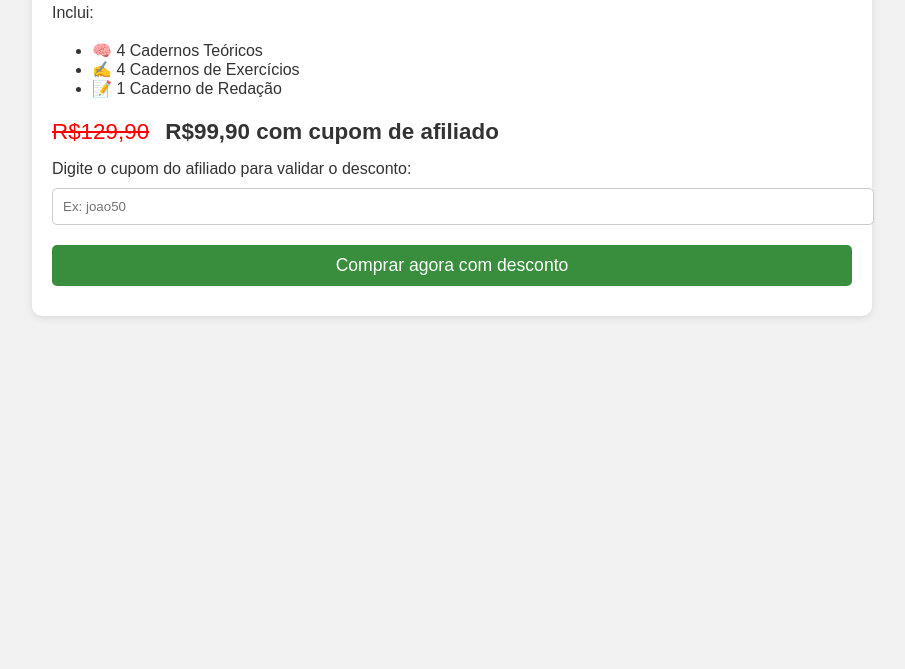
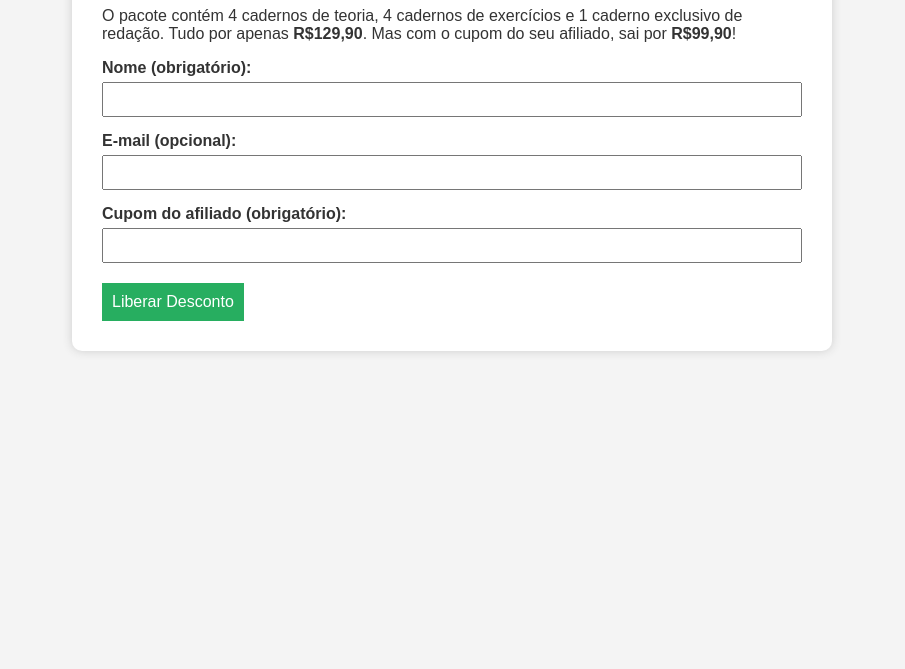
Before and after one commit to Tryphosion/pagina-enem, a plain HTML site: page index.html in a window 1280 px wide. Shown: the part 131-800 px from the top of the page, without its empty margins (188-1093 px from the left). Drawn offline with Linux system fonts and the light colour scheme.

Commit message:
Add files via upload

```diff
--- a/index.html
+++ b/index.html
@@ -1,47 +1,109 @@
 
 <!DOCTYPE html>
-<html lang="pt-br">
+<html lang="pt-BR">
 <head>
     <meta charset="UTF-8">
-  <title>Pacote Completo ENEM</title>
-  <meta name="viewport" content="width=device-width, initial-scale=1.0">
+    <title>Pacote Completo ENEM - Promoção Especial</title>
     <style>
-    body { font-family: Arial, sans-serif; margin: 0; padding: 0; background: #f2f2f2; color: #333; }
-    .container { max-width: 800px; margin: 30px auto; background: #fff; padding: 20px; border-radius: 10px; box-shadow: 0 2px 8px rgba(0,0,0,0.1); }
-    h1 { color: #d32f2f; }
-    h2 { color: #388e3c; }
-    p { line-height: 1.6; }
-    .price { font-size: 1.4em; margin: 10px 0; }
-    .price del { color: red; margin-right: 10px; }
-    input, button { padding: 10px; margin: 10px 0; width: 100%; border-radius: 5px; border: 1px solid #ccc; }
-    button { background: #388e3c; color: #fff; border: none; cursor: pointer; font-size: 1.1em; }
-    button:hover { background: #2e7d32; }
+        body {
+            font-family: Arial, sans-serif;
+            padding: 20px;
+            background: #f4f4f4;
+            color: #333;
+        }
+        .container {
+            max-width: 700px;
+            margin: 0 auto;
+            background: white;
+            padding: 30px;
+            border-radius: 10px;
+            box-shadow: 0 0 10px #ccc;
+        }
+        h1 {
+            color: #2c3e50;
+        }
+        label {
+            display: block;
+            margin-top: 15px;
+            font-weight: bold;
+        }
+        input[type="text"], input[type="email"] {
+            width: 100%;
+            padding: 8px;
+            margin-top: 5px;
+            box-sizing: border-box;
+        }
+        button {
+            margin-top: 20px;
+            padding: 10px;
+            background-color: #27ae60;
+            color: white;
+            border: none;
+            cursor: pointer;
+            font-size: 16px;
+        }
+        button:hover {
+            background-color: #219150;
+        }
+        #checkout {
+            display: none;
+            margin-top: 30px;
+        }
     </style>
 </head>
 <body>
     <div class="container">
-    <h1>📘 Pacote Completo ENEM</h1>
-    <p>Inclui:</p>
-    <ul>
-      <li>🧠 4 Cadernos Teóricos</li>
-      <li>✍️ 4 Cadernos de Exercícios</li>
-      <li>📝 1 Caderno de Redação</li>
-    </ul>
-    <p class="price"><del>R$129,90</del> <strong>R$99,90 com cupom de afiliado</strong></p>
-    <label for="cupom">Digite o cupom do afiliado para validar o desconto:</label>
-    <input type="text" id="cupom" placeholder="Ex: joao50" required>
-    <button onclick="comprar()">Comprar agora com desconto</button>
+        <h1>Pacote ENEM Completo - Promoção Limitada!</h1>
+        <p>O pacote contém 4 cadernos de teoria, 4 cadernos de exercícios e 1 caderno exclusivo de redação. Tudo por apenas <strong>R$129,90</strong>. Mas com o cupom do seu afiliado, sai por <strong>R$99,90</strong>!</p>
+
+        <form id="formulario">
+            <label for="nome">Nome (obrigatório):</label>
+            <input type="text" id="nome" name="nome" required>
+
+            <label for="email">E-mail (opcional):</label>
+            <input type="email" id="email" name="email">
+
+            <label for="cupom">Cupom do afiliado (obrigatório):</label>
+            <input type="text" id="cupom" name="cupom" required>
+
+            <button type="submit">Liberar Desconto</button>
+        </form>
+
+        <div id="checkout">
+            <h2>Pagamento com Desconto:</h2>
+            <a href="https://mpago.la/2755r21" target="_blank">
+                <button>Comprar por R$99,90</button>
+            </a>
         </div>
+    </div>
+
     <script>
-    function comprar() {
-      const cupom = document.getElementById('cupom').value.trim();
-      if (!cupom) {
-        alert('Por favor, insira o cupom do afiliado.');
+        document.getElementById("formulario").addEventListener("submit", function(e) {
+            e.preventDefault();
+            const nome = document.getElementById("nome").value;
+            const email = document.getElementById("email").value;
+            const cupom = document.getElementById("cupom").value;
+
+            if (!nome || !cupom) {
+                alert("Por favor, preencha os campos obrigatórios.");
                 return;
             }
-      const link = "https://mpago.la/2755r21"; // Link fixo, o cupom é apenas para controle interno
-      window.location.href = link;
+
+            fetch("https://formsubmit.co/ajax/suporte.lojadoguto@gmail.com", {
+                method: "POST",
+                headers: { 'Content-Type': 'application/json' },
+                body: JSON.stringify({ Nome: nome, Email: email, Cupom: cupom })
+            })
+            .then(response => {
+                if (response.ok) {
+                    document.getElementById("checkout").style.display = "block";
+                    alert("Cupom aplicado! Role para baixo e finalize sua compra.");
+                } else {
+                    alert("Erro ao enviar o formulário. Tente novamente.");
                 }
+            })
+            .catch(() => alert("Erro na conexão."));
+        });
     </script>
 </body>
 </html>
```
Lines whose indentation alone changed are shown as unchanged.
